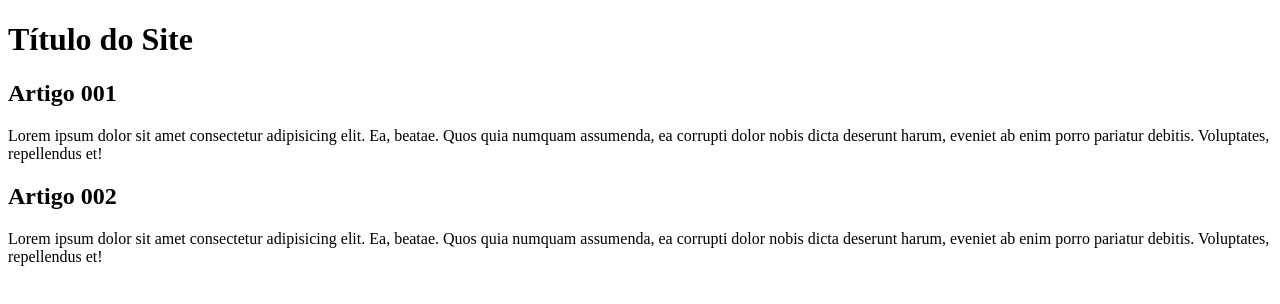
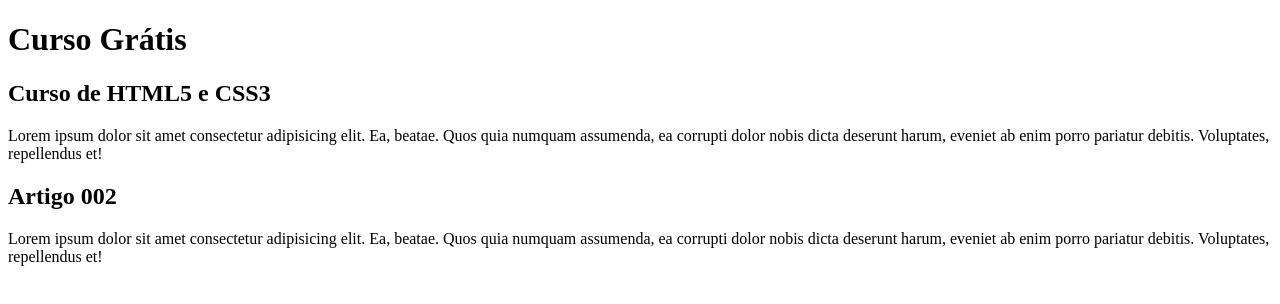
Before and after one commit to danilotavares-silva/projeto-site, a plain HTML site: page index.html in a window 1280 px wide. Drawn offline with Linux system fonts and the light colour scheme.

Commit message:
comecei a escrever conteúdo

```diff
--- a/index.html
+++ b/index.html
@@ -9,11 +9,11 @@
 <body>
     <main>
         <header>
-            <h1>Título do Site</h1>
+            <h1>Curso Grátis</h1>
         </header>
     </main>
     <article>
-        <h2>Artigo 001</h2>
+        <h2>Curso de HTML5 e CSS3</h2>
         <p>Lorem ipsum dolor sit amet consectetur adipisicing elit. Ea, beatae. Quos quia numquam assumenda, ea corrupti dolor nobis dicta deserunt harum, eveniet ab enim porro pariatur debitis. Voluptates, repellendus et!</p>
     </article>
     <article>
```
